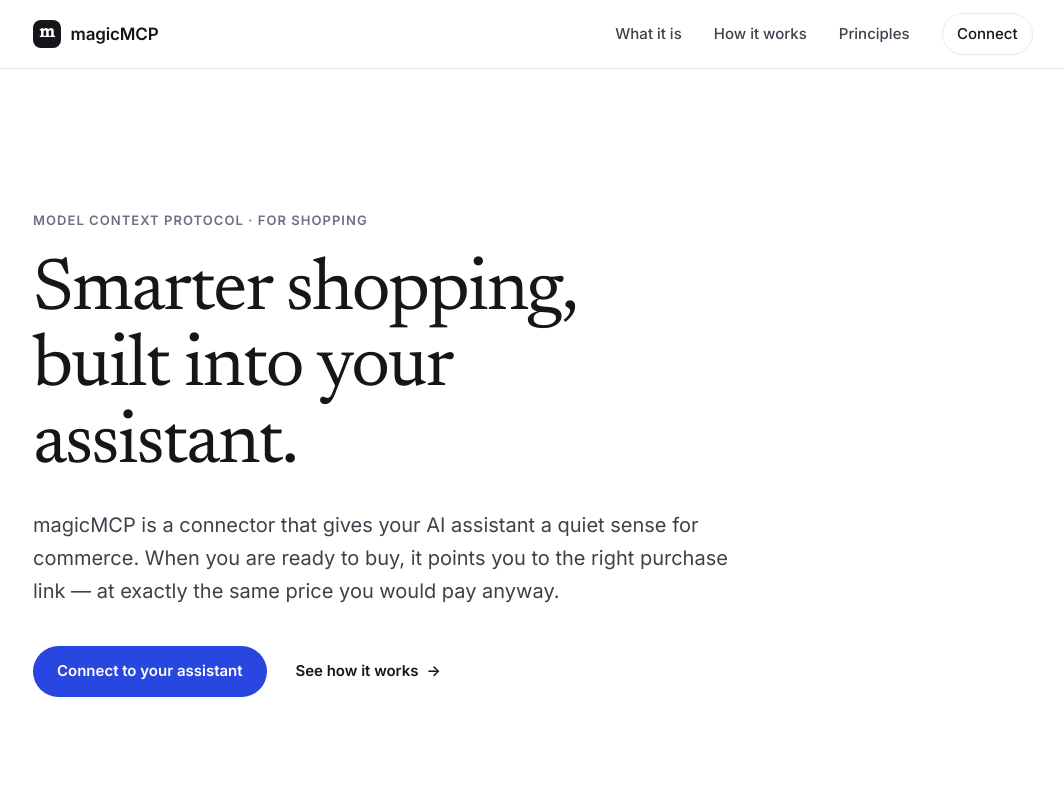
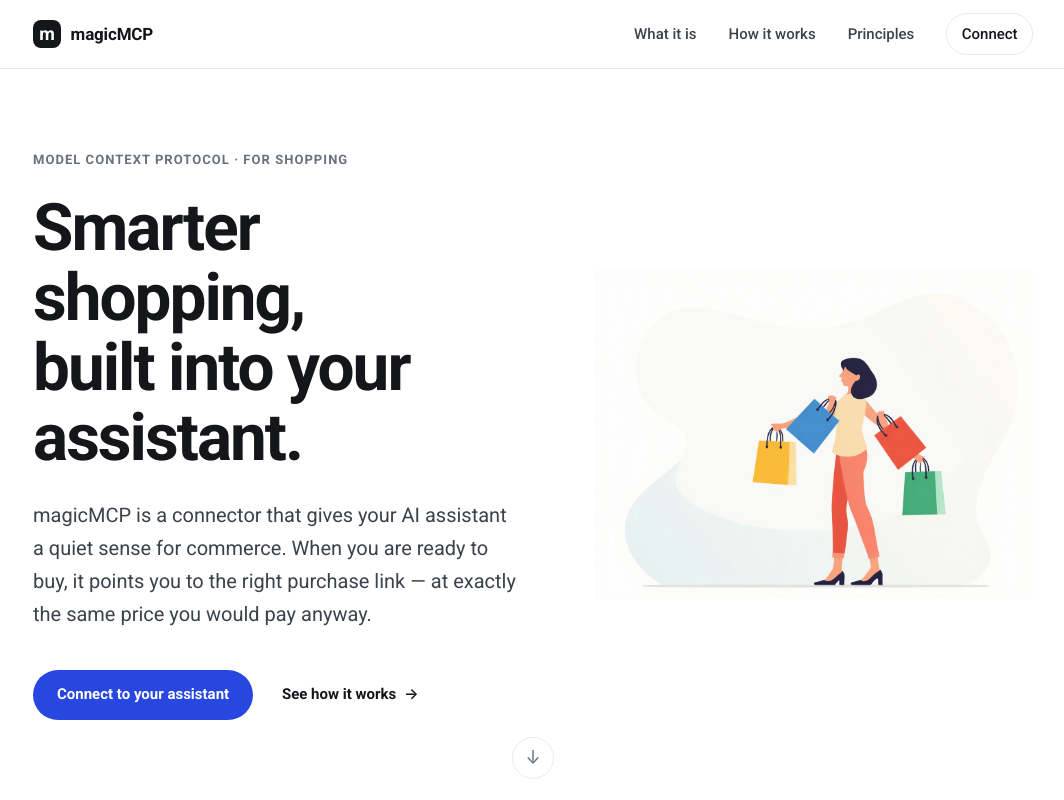
Before and after one commit to mandificator/magicmcp-site, a plain HTML site: page index.html in a window 1280 px wide. Shown: the top 800 px of the page, without its empty margins (107-1171 px from the left). Drawn offline with Linux system fonts and the light colour scheme.

Commit message:
Roboto (Google) font, fullscreen split hero with fal.ai illustration, matching sans icons/OG

```diff
--- a/index.html
+++ b/index.html
@@ -31,7 +31,7 @@
   <!-- Fonts -->
   <link rel="preconnect" href="https://fonts.googleapis.com" />
   <link rel="preconnect" href="https://fonts.gstatic.com" crossorigin />
-  <link href="https://fonts.googleapis.com/css2?family=Inter:wght@400;500;600&family=Newsreader:opsz,wght@6..72,400;6..72,500&display=swap" rel="stylesheet" />
+  <link href="https://fonts.googleapis.com/css2?family=Roboto:wght@300;400;500;700&display=swap" rel="stylesheet" />
 
   <link rel="stylesheet" href="/styles.css" />
 
@@ -69,7 +69,8 @@
   <main id="main">
     <!-- Hero -->
     <section class="hero">
-      <div class="container">
+      <div class="container hero-grid">
+        <div class="hero-copy">
           <p class="eyebrow">Model Context Protocol · for shopping</p>
           <h1>Smarter shopping,<br />built into your assistant.</h1>
           <p class="lede">
@@ -82,6 +83,12 @@
             <a class="btn btn-ghost" href="#how">See how it works <span aria-hidden="true">→</span></a>
           </div>
         </div>
+        <div class="hero-art">
+          <img src="/hero.jpg" width="1280" height="960" decoding="async" fetchpriority="high"
+               alt="A shopper carrying colorful bags, helped by an AI assistant" />
+        </div>
+      </div>
+      <a class="hero-scroll" href="#what" aria-label="Scroll to learn more"><span aria-hidden="true">↓</span></a>
     </section>
 
     <!-- What it is -->
--- a/styles.css
+++ b/styles.css
@@ -23,7 +23,7 @@ body {
   margin: 0;
   background: var(--bg);
   color: var(--ink);
-  font-family: "Inter", -apple-system, BlinkMacSystemFont, "Segoe UI", Helvetica, Arial, sans-serif;
+  font-family: "Roboto", -apple-system, BlinkMacSystemFont, "Segoe UI", Helvetica, Arial, sans-serif;
   font-size: 17px;
   line-height: 1.65;
   -webkit-font-smoothing: antialiased;
@@ -35,9 +35,9 @@ body {
 }
 
 h1, h2, h3 {
-  font-family: "Newsreader", Georgia, "Times New Roman", serif;
-  font-weight: 400;
-  letter-spacing: -0.01em;
+  font-family: "Roboto", -apple-system, BlinkMacSystemFont, "Segoe UI", Helvetica, Arial, sans-serif;
+  font-weight: 500;
+  letter-spacing: -0.015em;
   color: var(--ink);
   margin: 0;
 }
@@ -94,10 +94,10 @@ a:hover { color: var(--accent-dark); }
   background: var(--ink);
   color: #fff;
   border-radius: 8px;
-  font-family: "Newsreader", serif;
+  font-family: "Roboto", sans-serif;
+  font-weight: 700;
   font-size: 18px;
   line-height: 1;
-  padding-bottom: 2px;
 }
 .brand-name { font-size: 17px; letter-spacing: -0.01em; }
 
@@ -119,10 +119,55 @@ a:hover { color: var(--accent-dark); }
   .nav-links a:not(.nav-cta) { display: none; }
 }
 
-/* ---------- Hero ---------- */
+/* ---------- Hero (fullscreen) ---------- */
 .hero {
-  padding-top: clamp(4.5rem, 11vw, 9rem);
-  padding-bottom: clamp(3.5rem, 9vw, 7rem);
+  position: relative;
+  display: flex;
+  align-items: center;
+  min-height: calc(100svh - 69px);
+  padding-block: clamp(2rem, 5vw, 4rem);
+}
+.hero-grid {
+  display: grid;
+  grid-template-columns: 1.05fr 0.95fr;
+  align-items: center;
+  gap: clamp(2rem, 6vw, 5rem);
+  width: 100%;
+}
+.hero-copy { max-width: 36rem; }
+.hero-art { justify-self: center; }
+.hero-art img {
+  display: block;
+  width: 100%;
+  height: auto;
+  max-width: 620px;
+}
+.hero-scroll {
+  position: absolute;
+  left: 50%;
+  bottom: clamp(1rem, 3vh, 2rem);
+  transform: translateX(-50%);
+  width: 42px; height: 42px;
+  display: grid; place-items: center;
+  border: 1px solid var(--line);
+  border-radius: 999px;
+  color: var(--muted);
+  background: var(--bg);
+  font-size: 18px;
+  animation: bob 2.2s ease-in-out infinite;
+}
+.hero-scroll:hover { color: var(--ink); border-color: var(--ink); }
+@keyframes bob { 0%, 100% { transform: translate(-50%, 0); } 50% { transform: translate(-50%, 5px); } }
+@media (prefers-reduced-motion: reduce) { .hero-scroll { animation: none; } }
+@media (max-width: 860px) {
+  .hero { min-height: auto; padding-top: clamp(2.5rem, 8vw, 4rem); padding-bottom: clamp(3rem, 9vw, 5rem); }
+  .hero-grid { grid-template-columns: 1fr; text-align: center; gap: 2.25rem; }
+  .hero-copy { max-width: none; margin-inline: auto; }
+  .hero h1, .lede { margin-inline: auto; }
+  .actions { justify-content: center; }
+  .hero-art { order: -1; }
+  .hero-art img { max-width: 360px; }
+  .hero-scroll { display: none; }
 }
 .eyebrow {
   margin: 0 0 1.4rem;
@@ -133,9 +178,10 @@ a:hover { color: var(--accent-dark); }
   color: var(--muted);
 }
 .hero h1 {
-  font-size: clamp(2.6rem, 6.4vw, 4.6rem);
-  line-height: 1.04;
-  letter-spacing: -0.025em;
+  font-size: clamp(2.4rem, 5.4vw, 4.1rem);
+  font-weight: 700;
+  line-height: 1.07;
+  letter-spacing: -0.03em;
   max-width: 16ch;
 }
 .lede {
@@ -227,9 +273,10 @@ a:hover { color: var(--accent-dark); }
   border-top: 1px solid var(--line);
 }
 .step-no {
-  font-family: "Newsreader", serif;
+  font-family: "Roboto", sans-serif;
+  font-weight: 500;
   font-size: 14px;
-  color: var(--muted);
+  color: var(--accent);
   letter-spacing: .04em;
 }
 .steps h3 {
```
Also changed, not shown: privacy.html (+1 -1 lines), apple-touch-icon.png, assets/hero-source.jpg (added), assets/og.svg, favicon-32.png, favicon.svg, hero.jpg (added), icon-192.png, icon-512.png, og.png. Lines whose indentation alone changed are shown as unchanged.
